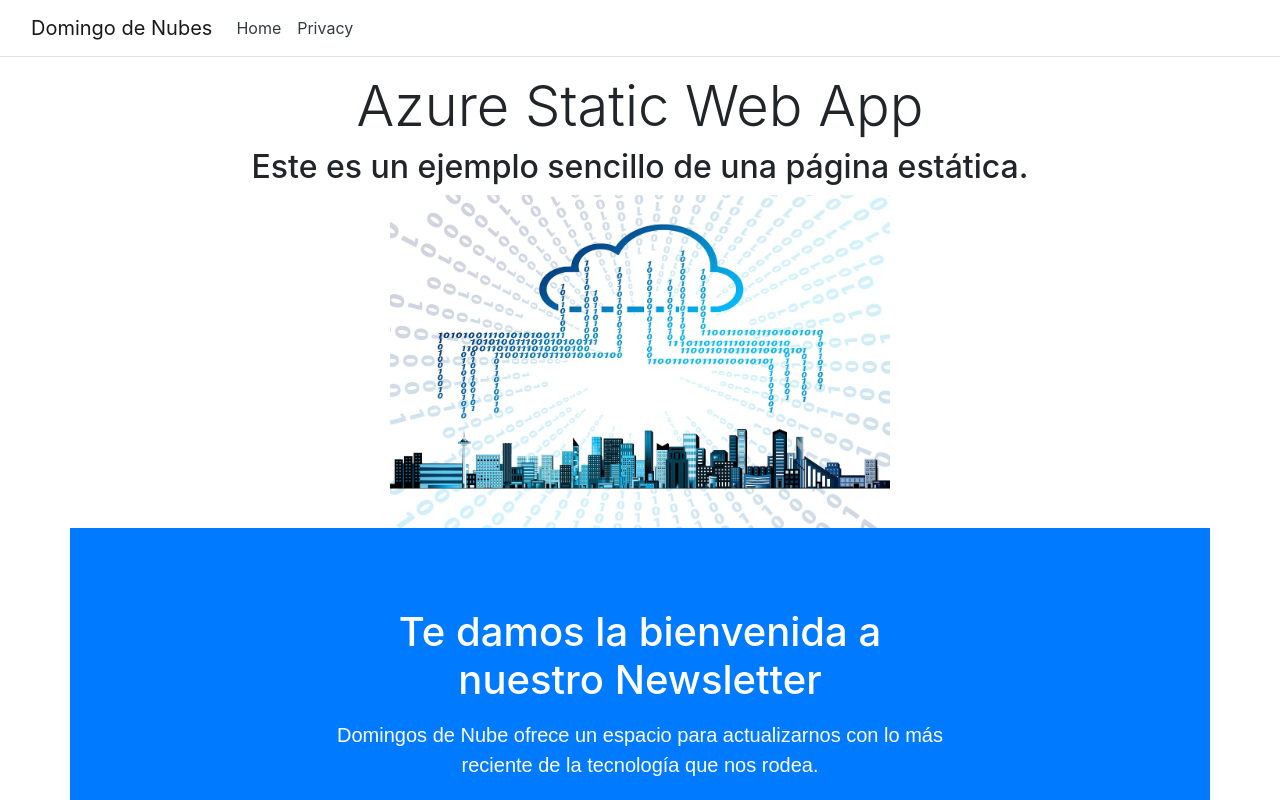
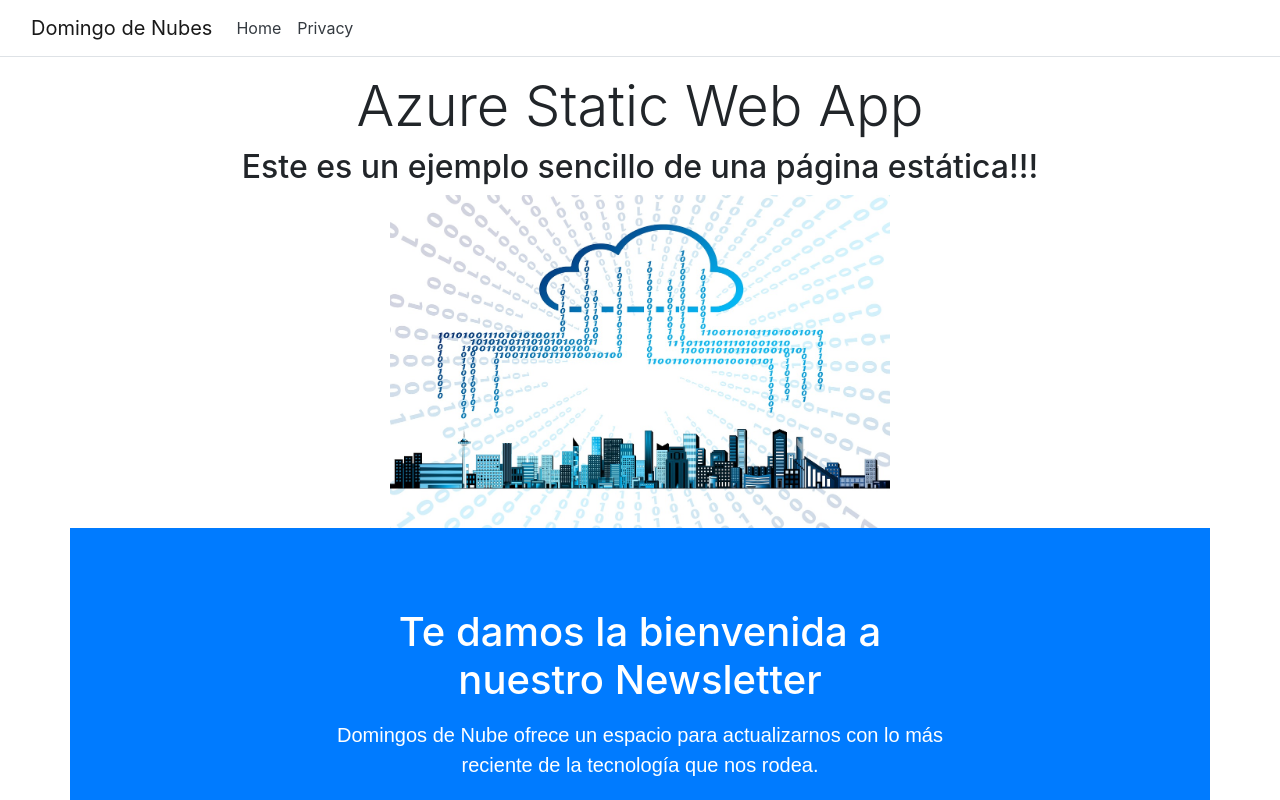
Before and after one commit to FoxPowerGH/SWA-101, a plain HTML site: page index.html in a window 1280 px wide. Shown: the top 800 px of the page. Drawn offline with nearby package versions, Linux system fonts and the light colour scheme.

Commit message:
Update una linea del index con exclamaciones !!!

```diff
--- a/index.html
+++ b/index.html
@@ -40,7 +40,7 @@
 
 			 <h1 class="display-4">Azure Static Web App</h1>
 
-			<h2>Este es un ejemplo sencillo de una página estática.</h2>
+			<h2>Este es un ejemplo sencillo de una página estática!!!</h2>
 		</div>
 
 		<div class="text-center">
```
